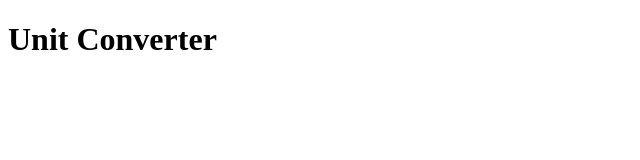
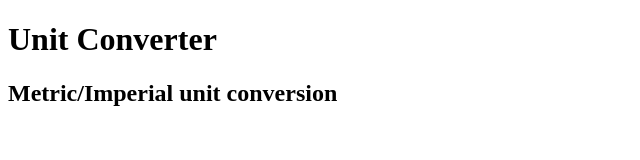
Before and after one commit to shannon-paton/unit-conversion, a plain HTML site: page index.html in a window 1280 px wide. Shown: the whole page, without its empty margins (0-640 px from the left). Drawn offline with Linux system fonts and the light colour scheme.

Commit message:
set up div for box

```diff
--- a/index.html
+++ b/index.html
@@ -8,5 +8,14 @@
 
 	<h1>Unit Converter</h1>
 
+	<div class="">
+
+		<h2>Metric/Imperial unit conversion</h2>
+
+		<p id=""></p>
+
+
+	</div>
+
 </body>
 </html>
```
